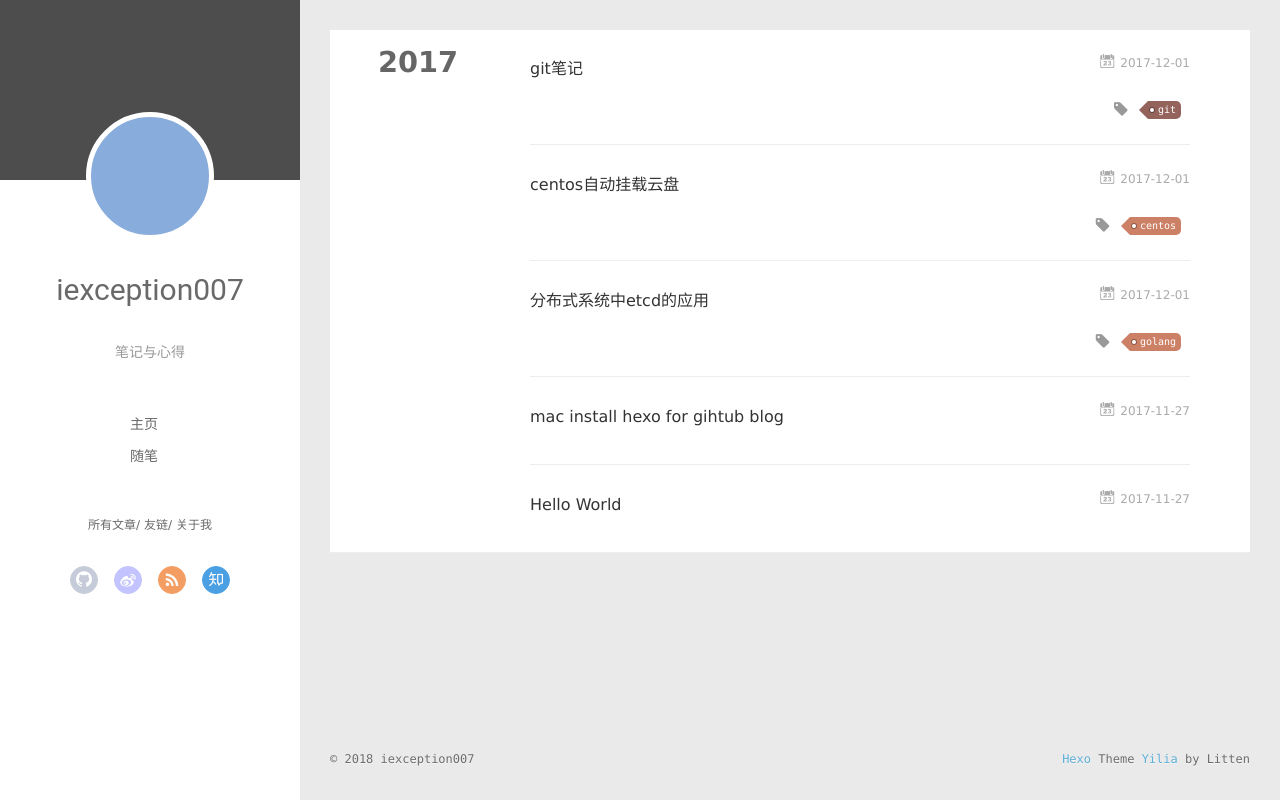
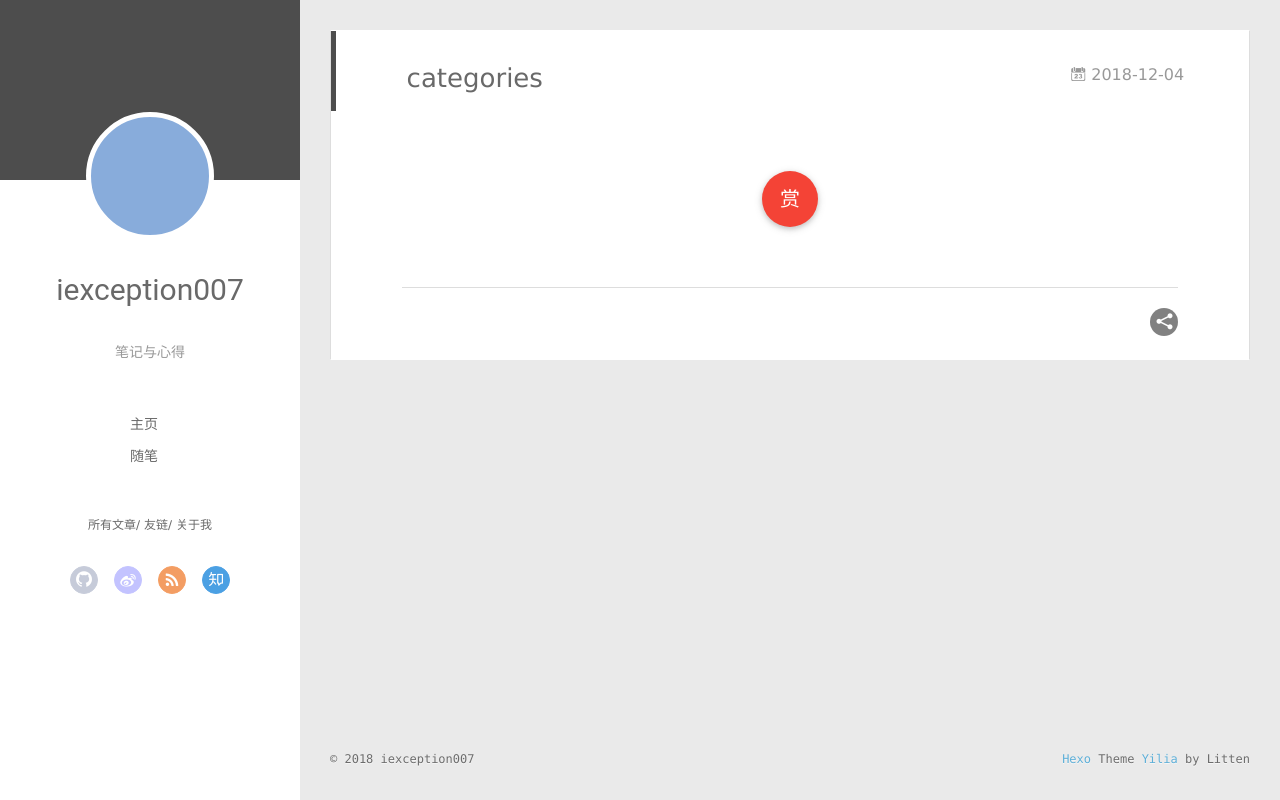
Before and after one commit to iexception007/iexception007.github.io, a plain HTML site: page categories/index.html in a window 1280 px wide. Drawn offline with Linux system fonts and the light colour scheme.

Commit message:
Site updated: 2018-12-04 13:03:15

```diff
--- a/archives/index.html
+++ b/categories/index.html
@@ -6,14 +6,15 @@
   <meta name="renderer" content="webkit">
   <meta http-equiv="X-UA-Compatible" content="IE=edge" >
   <link rel="dns-prefetch" href="http://yoursite.com">
-  <title>Archives | 周益blog</title>
+  <title>categories | 周益blog</title>
   <meta name="viewport" content="width=device-width, initial-scale=1, maximum-scale=1">
   <meta property="og:type" content="website">
-<meta property="og:title" content="周益blog">
-<meta property="og:url" content="http://yoursite.com/archives/index.html">
+<meta property="og:title" content="categories">
+<meta property="og:url" content="http://yoursite.com/categories/index.html">
 <meta property="og:site_name" content="周益blog">
+<meta property="og:updated_time" content="2018-12-04T05:02:11.885Z">
 <meta name="twitter:card" content="summary">
-<meta name="twitter:title" content="周益blog">
+<meta name="twitter:title" content="categories">
 
     <link rel="alternative" href="/atom.xml" title="周益blog" type="application/atom+xml">
 
@@ -153,6 +154,53 @@
             <canvas data-colors="#eaeaea" data-sectionHeight="100" data-contentId="js-content" id="myCanvas1" class="anm-canvas"></canvas>
           </div>
           <div id="js-content" class="content-ll">
+            <article id="page-" class="article article-type-page " itemscope itemprop="blogPost">
+  <div class="article-inner">
+
+      <header class="article-header">
+
+
+    <h1 class="article-title" itemprop="name">
+      categories
+    </h1>
+
+
+
+        <a href="/categories/index.html" class="archive-article-date">
+  	<time datetime="2018-12-04T05:02:11.000Z" itemprop="datePublished"><i class="icon-calendar icon"></i>2018-12-04</time>
+</a>
+
+      </header>
+
+    <div class="article-entry" itemprop="articleBody">
+
+
+
+
+
+        <div class="page-reward">
+          <a href="javascript:;" class="page-reward-btn tooltip-top">
+            <div class="tooltip tooltip-east">
+            <span class="tooltip-item">
+              赏
+            </span>
+            <span class="tooltip-content">
+              <span class="tooltip-text">
+                <span class="tooltip-inner">
+                  <p class="reward-p"><i class="icon icon-quo-left"></i>谢谢你请我吃糖果<i class="icon icon-quo-right"></i></p>
+                  <div class="reward-box">
+
+
+                  </div>
+                </span>
+              </span>
+            </span>
+          </div>
+          </a>
+        </div>
+
+    </div>
+    <div class="article-info article-info-index">
 
 
 
@@ -160,180 +208,88 @@
 
 
 
-      <section class="archives-wrap">
-        <div class="archive-year-wrap">
-          <a href="/archives/2017" class="archive-year">2017</a>
-        </div>
-        <div class="archives">
 
-    <article class="archive-article archive-type-post">
-  <div class="archive-article-inner">
-    <header class="archive-article-header">
-      	<div class="article-meta">
-	      	<a href="/2017/12/01/git笔记/" class="archive-article-date">
-  	<time datetime="2017-12-01T05:32:51.000Z" itemprop="datePublished"><i class="icon-calendar icon"></i>2017-12-01</time>
+<div class="share-btn share-icons tooltip-left">
+  <div class="tooltip tooltip-east">
+    <span class="tooltip-item">
+      <a href="javascript:;" class="share-sns share-outer">
+        <i class="icon icon-share"></i>
+      </a>
+    </span>
+    <span class="tooltip-content">
+      <div class="share-wrap">
+        <div class="share-icons">
+          <a class="weibo share-sns" href="javascript:;" data-type="weibo">
+            <i class="icon icon-weibo"></i>
+          </a>
+          <a class="weixin share-sns wxFab" href="javascript:;" data-type="weixin">
+            <i class="icon icon-weixin"></i>
+          </a>
+          <a class="qq share-sns" href="javascript:;" data-type="qq">
+            <i class="icon icon-qq"></i>
+          </a>
+          <a class="douban share-sns" href="javascript:;" data-type="douban">
+            <i class="icon icon-douban"></i>
+          </a>
+          <a class="qzone share-sns" href="javascript:;" data-type="qzone">
+            <i class="icon icon-qzone"></i>
+          </a>
+          <a class="facebook share-sns" href="javascript:;" data-type="facebook">
+            <i class="icon icon-facebook"></i>
+          </a>
+          <a class="twitter share-sns" href="javascript:;" data-type="twitter">
+            <i class="icon icon-twitter"></i>
+          </a>
+          <a class="google share-sns" href="javascript:;" data-type="google">
+            <i class="icon icon-google"></i>
           </a>
         </div>
-
-
-    <h1 itemprop="name">
-      <a class="archive-article-title" href="/2017/12/01/git笔记/">git笔记</a>
-    </h1>
-
-
-        <div class="article-info info-on-right">
-
-	<div class="article-tag tagcloud">
-		<i class="icon-price-tags icon"></i>
-		<ul class="article-tag-list">
-
-        		<li class="article-tag-list-item">
-        			<a href="javascript:void(0)" class="js-tag article-tag-list-link color4">git</a>
-        		</li>
-
-		</ul>
+      </div>
+    </span>
+  </div>
 </div>
 
+<div class="page-modal wx-share js-wx-box">
+    <a class="close js-modal-close" href="javascript:;"><i class="icon icon-close"></i></a>
+    <p>扫一扫，分享到微信</p>
+    <div class="wx-qrcode">
+      <img src="//pan.baidu.com/share/qrcode?url=http://yoursite.com/categories/" alt="微信分享二维码">
+    </div>
+</div>
 
+<div class="mask js-mask"></div>
 
+      <div class="clearfix"></div>
     </div>
-        <div class="clearfix"></div>
-    </header>
   </div>
 </article>
 
 
 
-    <article class="archive-article archive-type-post">
-  <div class="archive-article-inner">
-    <header class="archive-article-header">
-      	<div class="article-meta">
-	      	<a href="/2017/12/01/centos自动挂载云盘/" class="archive-article-date">
-  	<time datetime="2017-12-01T04:41:14.000Z" itemprop="datePublished"><i class="icon-calendar icon"></i>2017-12-01</time>
+<aside class="wrap-side-operation">
+    <div class="mod-side-operation">
+
+        <div class="jump-container" id="js-jump-container" style="display:none;">
+            <a href="javascript:void(0)" class="mod-side-operation__jump-to-top">
+                <i class="icon-font icon-back"></i>
             </a>
+            <div id="js-jump-plan-container" class="jump-plan-container" style="top: -11px;">
+                <i class="icon-font icon-plane jump-plane"></i>
+            </div>
         </div>
 
 
-    <h1 itemprop="name">
-      <a class="archive-article-title" href="/2017/12/01/centos自动挂载云盘/">centos自动挂载云盘</a>
-    </h1>
-
-
-        <div class="article-info info-on-right">
-
-	<div class="article-tag tagcloud">
-		<i class="icon-price-tags icon"></i>
-		<ul class="article-tag-list">
-
-        		<li class="article-tag-list-item">
-        			<a href="javascript:void(0)" class="js-tag article-tag-list-link color2">centos</a>
-        		</li>
-
-		</ul>
     </div>
+</aside>
 
 
 
-        </div>
-        <div class="clearfix"></div>
-    </header>
-  </div>
-</article>
 
 
 
-    <article class="archive-article archive-type-post">
-  <div class="archive-article-inner">
-    <header class="archive-article-header">
-      	<div class="article-meta">
-	      	<a href="/2017/12/01/分布式系统中etcd的应用/" class="archive-article-date">
-  	<time datetime="2017-12-01T04:35:57.000Z" itemprop="datePublished"><i class="icon-calendar icon"></i>2017-12-01</time>
-</a>
-        </div>
-
-
-    <h1 itemprop="name">
-      <a class="archive-article-title" href="/2017/12/01/分布式系统中etcd的应用/">分布式系统中etcd的应用</a>
-    </h1>
-
-
-        <div class="article-info info-on-right">
-
-	<div class="article-tag tagcloud">
-		<i class="icon-price-tags icon"></i>
-		<ul class="article-tag-list">
-
-        		<li class="article-tag-list-item">
-        			<a href="javascript:void(0)" class="js-tag article-tag-list-link color2">golang</a>
-        		</li>
-
-		</ul>
-	</div>
 
 
 
-        </div>
-        <div class="clearfix"></div>
-    </header>
-  </div>
-</article>
-
-
-
-    <article class="archive-article archive-type-post">
-  <div class="archive-article-inner">
-    <header class="archive-article-header">
-      	<div class="article-meta">
-	      	<a href="/2017/11/27/mac-install-hexo-for-gihtub-blog/" class="archive-article-date">
-  	<time datetime="2017-11-27T05:47:57.000Z" itemprop="datePublished"><i class="icon-calendar icon"></i>2017-11-27</time>
-</a>
-        </div>
-
-
-    <h1 itemprop="name">
-      <a class="archive-article-title" href="/2017/11/27/mac-install-hexo-for-gihtub-blog/">mac install hexo for gihtub blog</a>
-    </h1>
-
-
-        <div class="article-info info-on-right">
-
-
-
-        </div>
-        <div class="clearfix"></div>
-    </header>
-  </div>
-</article>
-
-
-
-    <article class="archive-article archive-type-post">
-  <div class="archive-article-inner">
-    <header class="archive-article-header">
-      	<div class="article-meta">
-	      	<a href="/2017/11/27/hello-world/" class="archive-article-date">
-  	<time datetime="2017-11-27T05:29:27.000Z" itemprop="datePublished"><i class="icon-calendar icon"></i>2017-11-27</time>
-</a>
-        </div>
-
-
-    <h1 itemprop="name">
-      <a class="archive-article-title" href="/2017/11/27/hello-world/">Hello World</a>
-    </h1>
-
-
-        <div class="article-info info-on-right">
-
-
-
-        </div>
-        <div class="clearfix"></div>
-    </header>
-  </div>
-</article>
-
-
-    </div></section>
 
 
 
@@ -360,7 +316,7 @@
 		mathjax: false,
 		isHome: false,
 		isPost: false,
-		isArchive: true,
+		isArchive: false,
 		isTag: false,
 		isCategory: false,
 		open_in_new: false,
@@ -429,15 +385,15 @@ return o(i(t),arguments.length<2?void 0:u(arguments[1]))}})},function(t,n,r){var
           <ul class="article-tag-list" q-show="showTags">
 
               <li class="article-tag-list-item">
+                <a href="javascript:void(0)" class="js-tag color2">centos</a>
+              </li>
+
+              <li class="article-tag-list-item">
                 <a href="javascript:void(0)" class="js-tag color4">git</a>
               </li>
 
               <li class="article-tag-list-item">
                 <a href="javascript:void(0)" class="js-tag color2">golang</a>
-              </li>
-
-              <li class="article-tag-list-item">
-                <a href="javascript:void(0)" class="js-tag color2">centos</a>
               </li>
 
             <div class="clearfix"></div>
```
Also changed, not shown: 2017/11/27/hello-world/index.html (+4 -4 lines), 2017/11/27/mac-install-hexo-for-gihtub-blog/index.html (+4 -4 lines), 2017/12/01/centos自动挂载云盘/index.html (+4 -4 lines), 2017/12/01/git笔记/index.html (+4 -4 lines), 2017/12/01/分布式系统中etcd的应用/index.html (+4 -4 lines), archives/2017/11/index.html (+4 -4 lines), archives/2017/12/index.html (+4 -4 lines), archives/2017/index.html (+4 -4 lines), index.html (+4 -4 lines), tags/centos/index.html (+4 -4 lines), tags/git/index.html (+4 -4 lines), tags/golang/index.html (+4 -4 lines). Lines whose indentation alone changed are shown as unchanged.
